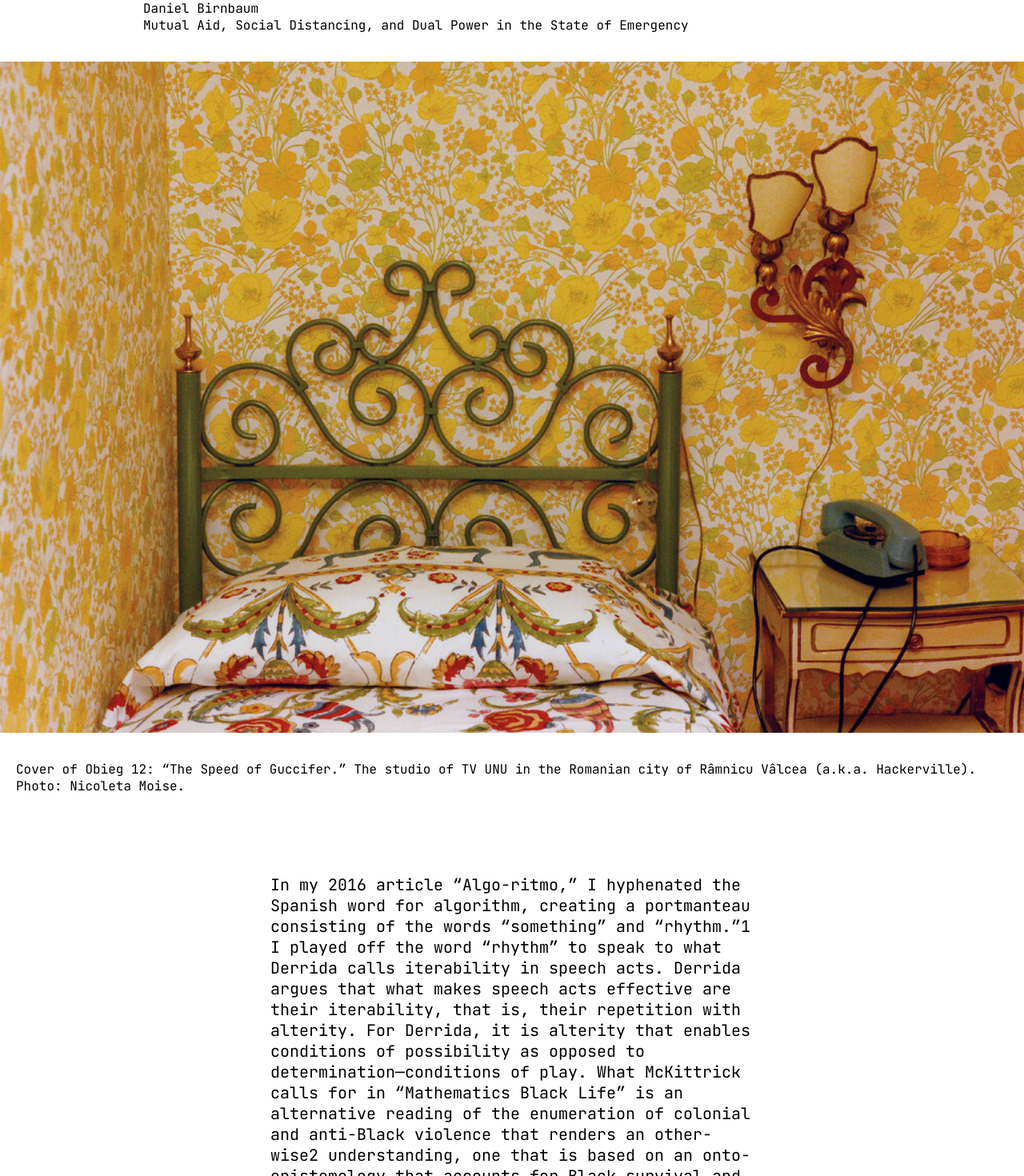
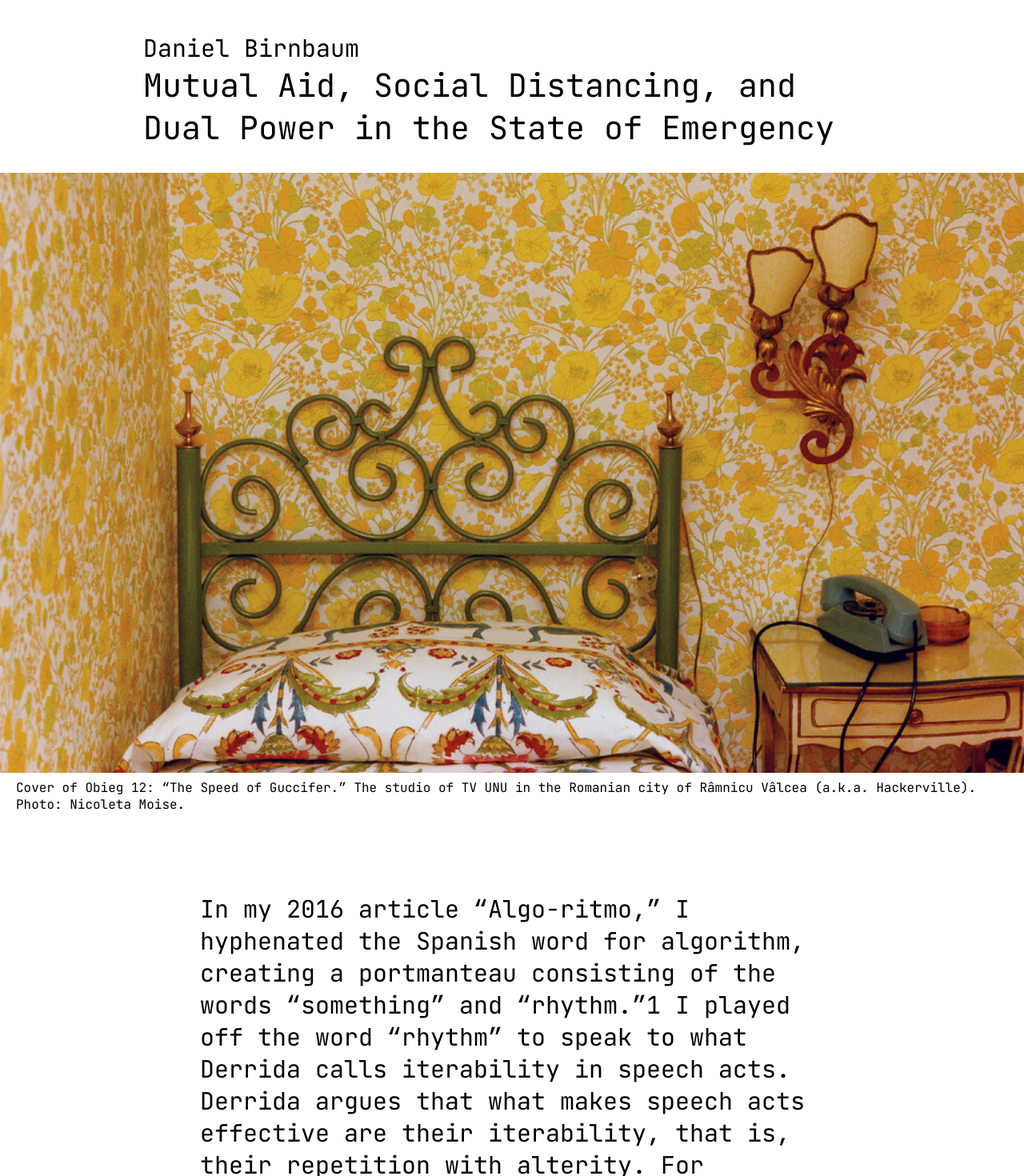
Before and after one commit to MZSkjaerstad/Prosesser_og_brukergrensesnitt, a Vue app: page / in a window 1280 px wide. Shown: the top 1470 px of the page at 80% size. Built offline with nearby package versions, Linux system fonts and the light colour scheme.

Commit message:
two articles made

```diff
--- a/src/components/Article.vue
+++ b/src/components/ArticleByDaniel.vue
@@ -58,17 +58,23 @@
 <style>
     .article__author {
         padding-left: 179px;
+        padding-top: 40px;
+        font-size: 30px;
+        font-weight: 400;
     }
 
     .article__title {
-        padding-left: 179px;
+        padding: 0px 179px;
+        padding-bottom: 30px;
+        font-size: 40px;
+        font-weight: 400;
     }
 
     .article__picture {
         display: flex;
-        height: 909px;
+        align-items: center;
         overflow: hidden;
-        align-items: center;
+        height: 750px;
     }
 
     .picture {
@@ -78,11 +84,14 @@
 
     .article__caption {
         padding-left: 20px;
+        padding-top: 8px;
+        font-weight: 400;
     }
 
     .article__text {
-        padding: 100px 338px;
-        font-size: 20px;
+        padding: 100px 250px;
+        font-size: 30px;
+        font-weight: 400;
     }
 
     .text {
--- /dev/null
+++ b/src/components/ArticleByKrzysztof.vue
@@ -0,0 +1,105 @@
+<template>
+    <main class="article">
+        <div class="article__author">
+            {{ article.author }}
+        </div>
+
+        <div class="article__title">
+            {{ article.title }}
+        </div>
+
+        <figure class="article__picture">
+			<img class="picture" :src="article.picture"/>
+		</figure>
+
+        <div class="article__caption">
+            {{ article.caption }}
+        </div>
+
+        <div class="article__text">
+            <div class="text">
+                {{ article.text_1 }}
+            </div>
+
+            <div class="text">
+                {{ article.text_2 }}
+            </div>
+
+            <div class="text">
+                {{ article.text_3 }}
+            </div>
+
+            <div class="text">
+                {{ article.text_4 }}
+            </div>
+
+            <div class="text">
+                {{ article.text_5 }}
+            </div>
+        </div>
+    </main>
+</template>
+
+<script>
+    export default {
+        data() {
+            return {
+                article: {
+                    author: 'Krzysztof Gutfranski',
+                    title: 'The Institute of the Cosmos',
+                    picture: '/assets/images/article_1.jpeg',
+                    caption: 'Liz Craft, She is looking at me, 2015. Ceramic, aluminium, 84 x 82 x 12 cm.',
+                    text_1: 'The Polish magazine Obieg (Circuit) was launched in 1987, beginning as a bulletin; its name was a reference to a “third circuit” of publications that the magazine itself attempted to forge: autonomous from the dictates of the state, yet also distinct from the publications produced by the “official” political opposition, including the Solidarity movement and associated groups. The publication soon became one of the only periodicals in Polish to offer space for alternative communities and ideas; quickly, it grew into a trusted information guide and platform for exchanging what would become crucial historical perspectives and concepts. As Poland underwent seismic political changes, so did the magazine. In the 1990s, it was no longer a bulletin, but rather transformed into a fully fledged publication funded by the Ujazdowski Castle Centre for Contemporary Art (CCA Ujazdowski). Briefly suspended in 2002, the magazine resumed online in 2004. Notwithstanding that after a decade and a half it became aligned with a museum—a state institution after all—it retained autonomy to publish what it had always pursued.',
+                    text_2: 'I was the editor of Obieg from January 2016 until July 2020. On my watch, Obieg stopped exclusively publishing reviews of the Polish art scene (2004–2015), to the dismay of the Warsaw art world. But we were adamant: our aim was to connect with the international world of art, to enrich the local scene rather than function merely as a self-serving echo chamber of a publicly funded exhibition venue, with the “usual suspects” tooting their own horns. The vast majority of Obieg ’s readers from Poland and beyond were art professionals, students in their early twenties, and others appreciative of our longer reads.',
+                    text_3: 'The editorial team rose to the challenge of rebranding the magazine so that it spoke about art all over the world but from the perspective of Warsaw and Central-Eastern Europe, producing a globally oriented, bilingual publication, while also negotiating the complex situation of being funded by a Polish public institution subordinate to the Ministry of Culture and National Heritage. The journal kept away from adverts, short formats, and gossip. Its ambition—at a time when borders seemed to be closing again rather than opening and when the language of art had become standardized—was to reach out to the world with a message of openness. Key to Obieg’s formula was the imperative to upgrade the art map of Central and Eastern Europe, aiming to make the “peripheries” visible.',
+                    text_4: 'We produced fifteen issues online, publishing over two hundred texts, essays, and visual pieces commissioned for the magazine; more than 50 percent of the contributors—unusually for Poland—were female. The fact that Obieg was bilingual meant that it had two distinct audiences: the Polish and Warsaw art scenes, and the wider international art world. We experimented with the language of art criticism, drawing on the legacy of the early Obieg of the 1980s and ’90s. Unusual for the era of clickbait, we rejected the fodder of mass appeal, ambitiously opting for themed issues and in-depth formats without a paywall to encourage access. We surfed on the stormy seas of theory, always in search of honest and accessible ways of writing about art and culture. We chose to forego commercial success and media hype for the sake of establishing and developing non-obvious, yet precious, connections.',
+                    text_5: 'Despite our meagre budget, we managed to increase our fees for authors—regardless of their celebrity status or passport—as well as the fees for translators, guest editors, and all freelancers involved, to increase our reach and international community. Because of this, I believe, we were successful. After writing an essay for Obieg, someone from Lagos was granted a stipend in Johannesburg. Someone else came up with the idea of a biennial in northern Chile. New projects were conceived in Kyiv, Rijeka, Vilnius, and many other places. Channeled through Warsaw, people and ideas connected in fruitful collaboration.'
+                }
+            }
+        }
+    }
+</script>
+
+<style>
+    .article__author {
+        padding-left: 179px;
+        padding-top: 40px;
+        font-size: 30px;
+        font-weight: 400;
+    }
+
+    .article__title {
+        padding: 0px 179px;
+        padding-bottom: 30px;
+        font-size: 40px;
+        font-weight: 400;
+    }
+
+    .article__picture {
+        display: flex;
+        align-items: center;
+        overflow: hidden;
+        height: 750px;
+    }
+
+    .picture {
+        width: 100%;
+        height: auto;
+    }
+
+    .article__caption {
+        padding-left: 20px;
+        padding-top: 8px;
+        font-weight: 400;
+    }
+
+    .article__text {
+        padding: 100px 250px;
+        font-size: 30px;
+        font-weight: 400;
+    }
+
+    .text {
+        padding-bottom: 20px;
+    }
+</style>
--- a/src/views/Home.vue
+++ b/src/views/Home.vue
@@ -1,13 +1,13 @@
 <template>
-   <Article />
+   <ArticleByDaniel />
 </template>
 
 <script>
-import Article from '../components/Article.vue'
+import ArticleByDaniel from '../components/ArticleByDaniel.vue'
 
 export default {
    components: {
-      Article
+      ArticleByDaniel
    }
 }
 </script>
```
